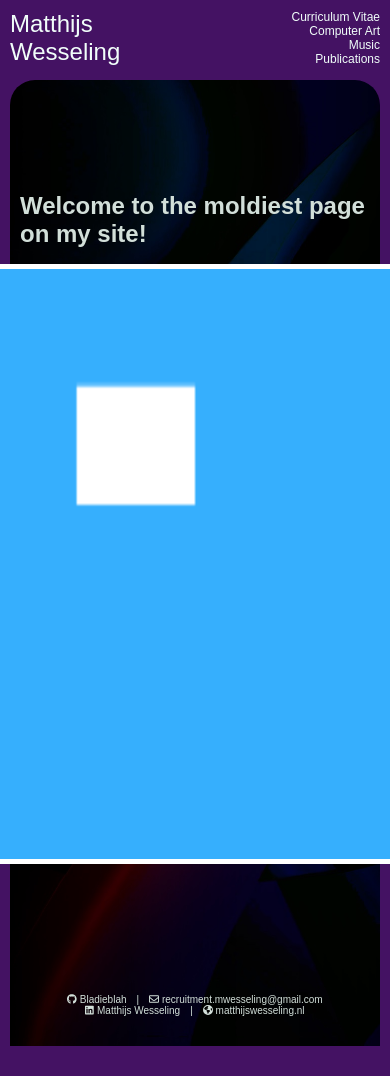
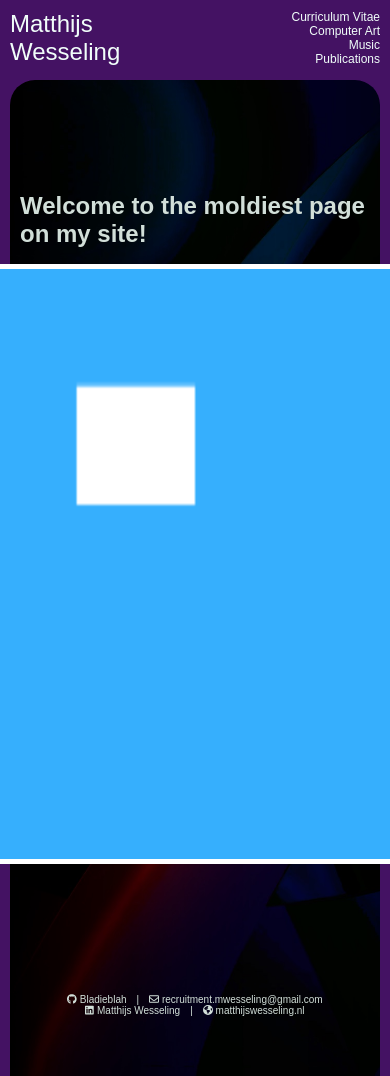
Before and after one commit to Bladieblah/Bladieblah.github.io, a Next.js app: page /physarum in a window 390 px wide. Shown: the top 1076 px of the page. Before the commit the page ends 1046 px from the top, so only its background shows below. Built offline with nearby package versions, Linux system fonts and the light colour scheme; a web font is replaced by a local one.

Commit message:
Stick footer to bottom, move some code around

```diff
--- a/src/components/Layout.tsx
+++ b/src/components/Layout.tsx
@@ -19,7 +19,6 @@ export default function Layout({ children }: LayoutProps) {
           <FloatyBit/>
           <MainCanvas>
               { children }
-              <Footer/>
           </MainCanvas>
         </div>
       </div>
--- a/src/components/MainCanvas.tsx
+++ b/src/components/MainCanvas.tsx
@@ -1,4 +1,5 @@
 import { LayoutProps } from "../types"
+import Footer from "./Footer"
 import styles from './styles/layout.module.css'
 
 export default function MainCanvas({ children }: LayoutProps) {
@@ -7,6 +8,7 @@ export default function MainCanvas({ children }: LayoutProps) {
       <div className={styles.canvasContents}>
         { children }
       </div>
+      <Footer/>
     </div>
   )
 }
--- a/src/components/styles/layout.module.css
+++ b/src/components/styles/layout.module.css
@@ -16,72 +16,42 @@
   border-top-right-radius: var(--radius);
   background-image: url('/bg1_1.jpg');
   background-size: cover;
-  height: fit-content;
+  /* height: fit-content; */
   font-weight: 200;
   min-width: 260px;
+  display: flex;
+  flex-direction: column;
 }
 
 .canvasContents {
   margin-inline: var(--inner-margin);
-  padding-top: clamp(20px, calc((100vw - 600px) / 10 + 20px), 50px);
+  --paddding-top: clamp(20px, calc((100vw - 600px) / 10 + 20px), 50px);
+  padding-top: var(--paddding-top);
   font-size: 16px;
+  /* min-height: calc(100vw - var(--paddding-top)); */
+  box-sizing: border-box;
+  flex: 100;
 }
 
-.navbar {
-  margin-left: auto;
-  position: sticky;
-  top: 0px;
-  min-width: fit-content;
+.footer {
+  vertical-align: baseline;
+  padding-top: 50px;
+  padding-bottom: 60px;
+  font-weight: 400;
 }
 
-.buttonContainer {
-  display: inline-block;
-  font-size: clamp(12px, calc((100vw - 770px) / 100 + 12px), 20px);
+.links {
+  text-align: center;
+  font-size: clamp(10px, calc((100vw - 750px) / 70 + 10px), 14px);
+  margin: 0;
+}
+
+.links span {
+  padding: 0 20px;
 }
 
 .links > br {
   display: none;
-}
-
-@media screen and (max-width: 700px) {
-  .links span {
-    padding: 0 10px !important;
-  }
-}
-
-@media screen and (max-width: 620px) {
-  .buttonContainer {
-    display: grid;
-  }
-
-  .buttonContainer div {
-    margin: 0;
-    height: fit-content;
-  }
-
-  .buttonContainer div a {
-    text-align: right;
-  }
-
-  .canvasContents {
-    font-size: 14px;
-  }
-}
-
-@media screen and (max-width: 570px) {
-  .split {
-    display: none;
-  }
-
-  .links > br {
-    display: block;
-  }
-}
-
-@media screen and (max-width: 400px) {
-  .canvasContents {
-    font-size: 12px !important;
-  }
 }
 
 .floatybit {
@@ -96,6 +66,18 @@
 
 .floatybit a {
   height: fit-content;
+}
+
+.navbar {
+  margin-left: auto;
+  position: sticky;
+  top: 0px;
+  min-width: fit-content;
+}
+
+.buttonContainer {
+  display: inline-block;
+  font-size: clamp(12px, calc((100vw - 770px) / 100 + 12px), 20px);
 }
 
 .nameContainer, .name, .whoami {
@@ -227,21 +209,45 @@
   }
 }
 
-.footer {
-  vertical-align: baseline;
-  padding-top: 50px;
-  padding-bottom: 30px;
-  font-weight: 400;
+@media screen and (max-width: 700px) {
+  .links span {
+    padding: 0 10px !important;
+  }
 }
 
-.links {
-  text-align: center;
-  font-size: clamp(10px, calc((100vw - 750px) / 70 + 10px), 14px);
-  margin: 0;
+@media screen and (max-width: 620px) {
+  .buttonContainer {
+    display: grid;
+  }
+
+  .buttonContainer div {
+    margin: 0;
+    height: fit-content;
+  }
+
+  .buttonContainer div a {
+    text-align: right;
+  }
+
+  .canvasContents {
+    font-size: 14px;
+  }
 }
 
-.links span {
-  padding: 0 20px;
+@media screen and (max-width: 570px) {
+  .split {
+    display: none;
+  }
+
+  .links > br {
+    display: block;
+  }
+}
+
+@media screen and (max-width: 400px) {
+  .canvasContents {
+    font-size: 12px !important;
+  }
 }
 
 @media print {
@@ -313,8 +319,4 @@
   .links span {
     padding: 0 10px;
   }
-
-  /* .links a {
-    white-space: nowrap;
-  } */
 }
```
